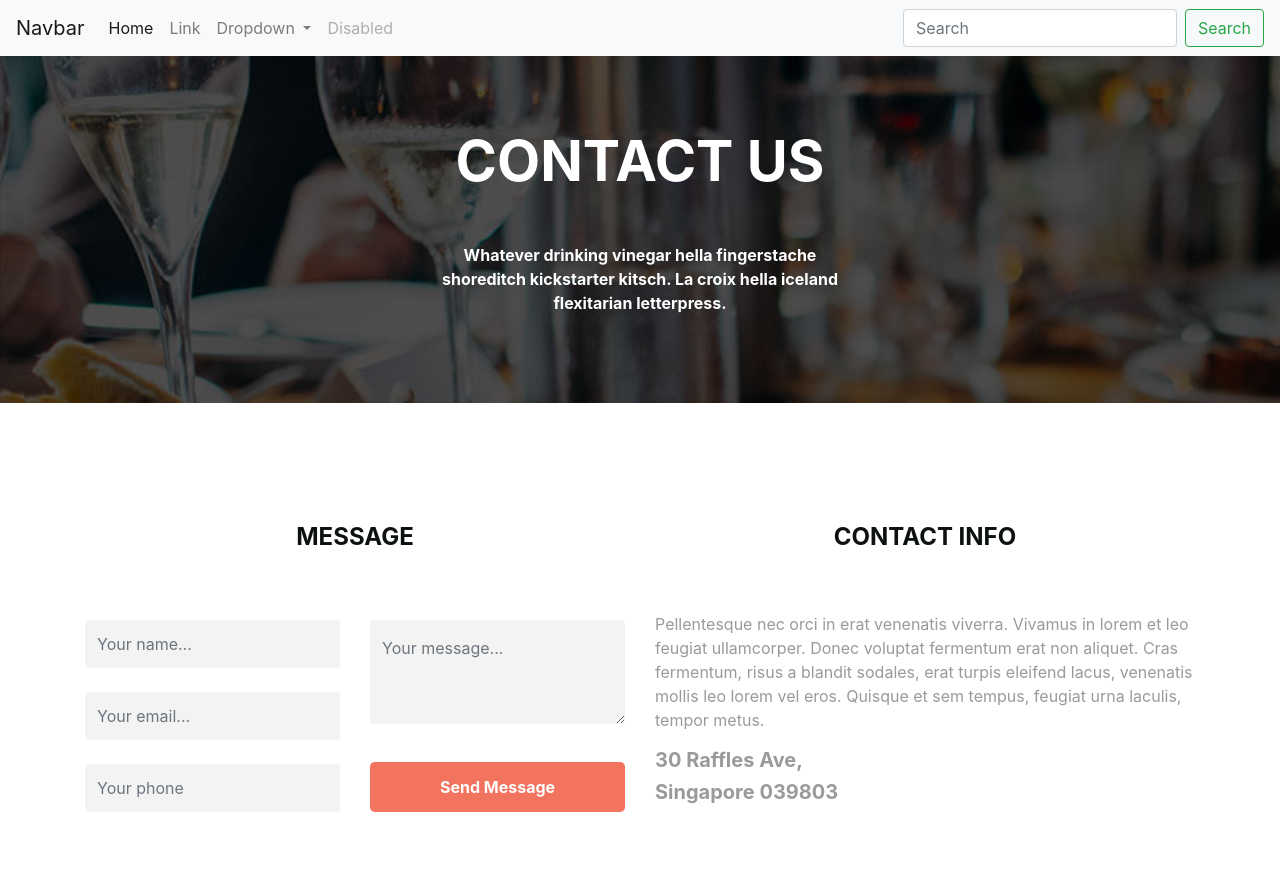
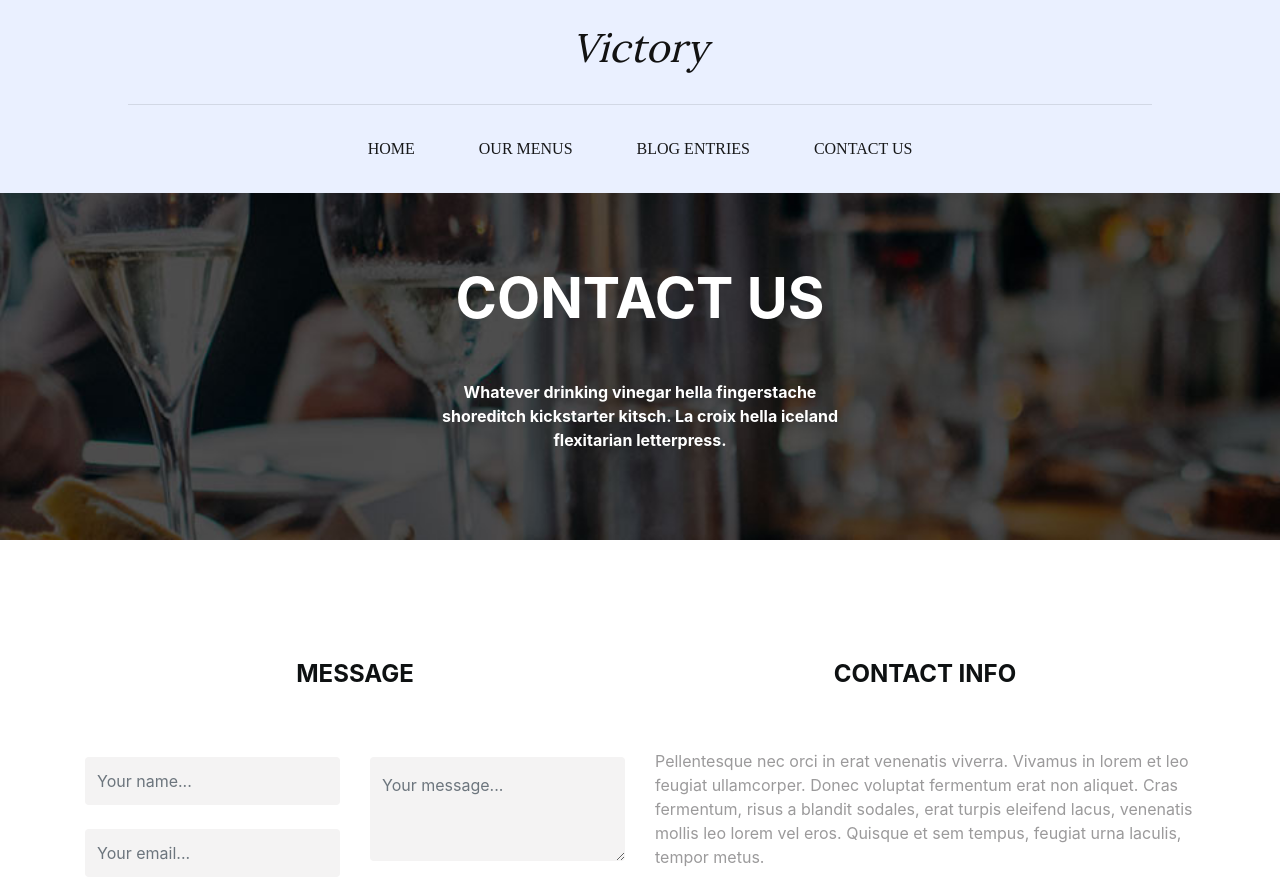
Before and after one commit to AlexisVS/alexis-loic_victory, a website: page public/pages/contact.html in a window 1280 px wide. Shown: the top 882 px of the page. Drawn offline with nearby package versions, Linux system fonts and the light colour scheme; a web font is replaced by a local one.

Commit message:
fin contact Alexis

```diff
--- a/public/pages/contact.html
+++ b/public/pages/contact.html
@@ -10,45 +10,37 @@
 </head>
 
 <body>
-  <header>
-    <nav class="navbar navbar-expand-lg navbar-light bg-light">
-      <a class="navbar-brand" href="#">Navbar</a>
-      <button class="navbar-toggler" type="button" data-toggle="collapse" data-target="#navbarSupportedContent"
-        aria-controls="navbarSupportedContent" aria-expanded="false" aria-label="Toggle navigation">
+    <!-- HEADER -->
+    <header class="_bg-header">
+      <!-- TITRE -->
+      <h1 class="d-flex justify-content-center
+      pt-4 pb-3 _color-victory _font-lora font-italic">Victory</h1>
+
+      <hr width="80%">
+
+      <!-- NAVBAR -->
+      <nav class="navbar navbar-expand-md justify-content-center navbar-light pb-4">
+          <button class="navbar-toggler border-0" type="button" data-toggle="collapse"
+              data-target="#navbarNavAltMarkup" aria-controls="navbarNavAltMarkup" aria-expanded="false"
+              aria-label="Toggle navigation">
               <span class="navbar-toggler-icon"></span>
           </button>
 
-      <div class="collapse navbar-collapse" id="navbarSupportedContent">
-        <ul class="navbar-nav mr-auto">
-          <li class="nav-item active">
-            <a class="nav-link" href="#">Home <span class="sr-only">(current)</span></a>
-          </li>
-          <li class="nav-item">
-            <a class="nav-link" href="#">Link</a>
-          </li>
-          <li class="nav-item dropdown">
-            <a class="nav-link dropdown-toggle" href="#" id="navbarDropdown" role="button" data-toggle="dropdown"
-              aria-haspopup="true" aria-expanded="false">
-              Dropdown
-            </a>
-            <div class="dropdown-menu" aria-labelledby="navbarDropdown">
-              <a class="dropdown-item" href="#">Action</a>
-              <a class="dropdown-item" href="#">Another action</a>
-              <div class="dropdown-divider"></div>
-              <a class="dropdown-item" href="#">Something else here</a>
+          <!-- MENU-->
+          <div class="collapse navbar-collapse text-center justify-content-center" id="navbarNavAltMarkup">
+              <div class="navbar-nav _font-ubuntu">
+                  <a class="nav-link active mx-4" href="./index.html">HOME</a>
+
+                  <a class="nav-link active mx-4" href="./public/pages/menu.html">OUR MENUS</a>
+
+                  <a class="nav-link active mx-4" href="./public/pages/blog.html">BLOG ENTRIES</a>
+
+                  <a class="nav-link active mx-4" href="./public/pages/contact.html">CONTACT US</a>
               </div>
-          </li>
-          <li class="nav-item">
-            <a class="nav-link disabled" href="#" tabindex="-1" aria-disabled="true">Disabled</a>
-          </li>
-        </ul>
-        <form class="form-inline my-2 my-lg-0">
-          <input class="form-control mr-sm-2" type="search" placeholder="Search" aria-label="Search">
-          <button class="btn btn-outline-success my-2 my-sm-0" type="submit">Search</button>
-        </form>
           </div>
       </nav>
     </header>
+
   <section class="_contactUs py-7">
     <div class="row m-0">
       <div class="col-12 col-sm-10 col-md-8 col-lg-6 col-xl-4 p-0 mx-auto">
```
Also changed, not shown: public/pages/menu.html (+31 -0 lines). Lines whose indentation alone changed are shown as unchanged.
